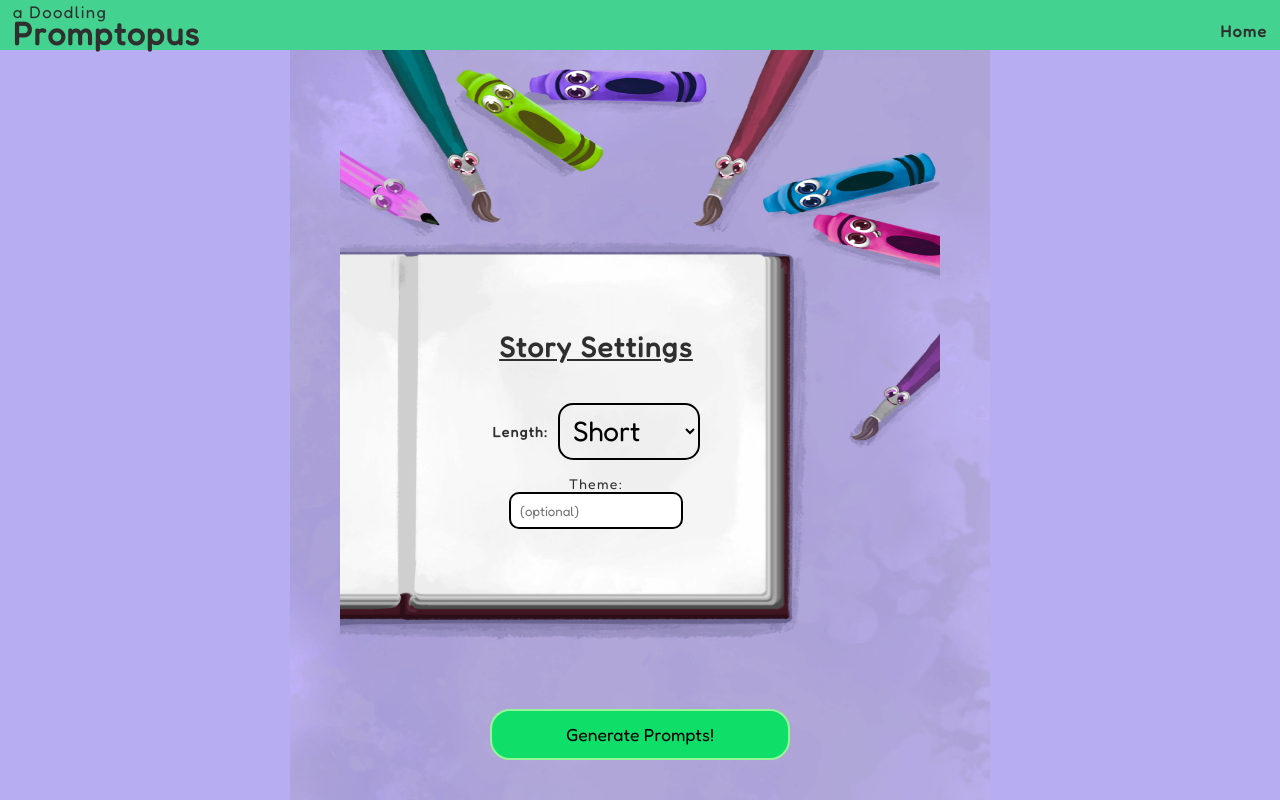
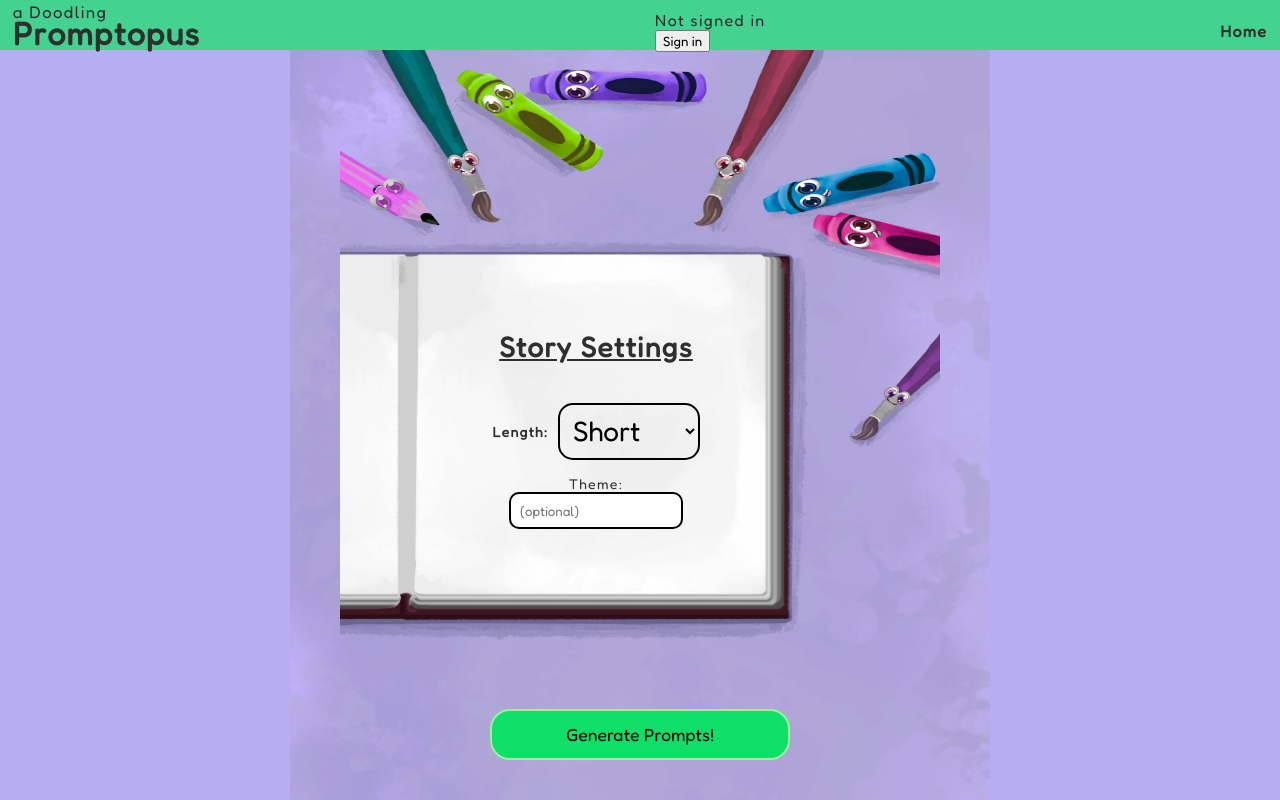
Before and after one commit to TimHuitt/Promptopus, a Next.js app: page /stories in a window 1280 px wide. Built offline with nearby package versions, Linux system fonts and the light colour scheme; no server answers.

Commit message:
add base google oauth

```diff
--- a/components/Header/index.tsx
+++ b/components/Header/index.tsx
@@ -1,6 +1,7 @@
 import Link from 'next/link'
 import { usePathname } from 'next/navigation'
 import styles from './Header.module.css'
+import Login from '../../components/Login'
 
 const Header: React.FC = () => {
   const pathname = usePathname()
@@ -13,6 +14,7 @@
           <h1>Promptopus</h1>
         </div>
       </Link>
+      <Login />
       { pathname !== "/" ? (
         <Link href="/">
             <h4>Home</h4>
--- /dev/null
+++ b/components/Login/Login.module.css
@@ -0,0 +1,2 @@
+.Login {
+}
--- /dev/null
+++ b/components/Login/index.tsx
@@ -0,0 +1,20 @@
+import { useSession, signIn, signOut } from "next-auth/react"
+import './Login.module.css'
+
+export default function Component() {
+  const { data: session } = useSession()
+  if (session) {
+    return (
+      <div className="Login">
+        Signed in as {session.user.email} <br />
+        <button onClick={() => signOut()}>Sign out</button>
+      </div>
+    )
+  }
+  return (
+    <div className="Login">
+      Not signed in <br />
+      <button onClick={() => signIn()}>Sign in</button>
+    </div>
+  )
+}
--- a/package.json
+++ b/package.json
@@ -10,6 +10,7 @@
     "dotenv": "^16.4.5",
     "mongoose": "^8.2.1",
     "next": "latest",
+    "next-auth": "^4.24.6",
     "react": "18.2.0",
     "react-dom": "18.2.0",
     "react-ga4": "^2.1.0"
--- a/pages/_app.tsx
+++ b/pages/_app.tsx
@@ -1,11 +1,19 @@
 import { useEffect } from 'react'
+import { SessionProvider } from 'next-auth/react';
 import '../styles/global.css';
 import ReactGA from 'react-ga4'
 
-export default function App({ Component, pageProps }) {
+export default function App({
+  Component,
+  pageProps: { session, ...pageProps },
+}) {
   useEffect(() => {
     ReactGA.initialize("G-EVH9V7EX44")
-  }, []);
+  }, [])
 
-  return <Component {...pageProps} />;
+  return (
+    <SessionProvider session={pageProps.session}>
+      <Component {...pageProps} />
+    </SessionProvider>
+  )
 }
```
Also changed, not shown: pages/api/auth/[...nextauth].js (added, +13 -0 lines), components/Denied/Denied.module.css (added), components/Denied/index.tsx (added), 1 other file (tests, documents, lock files or other folders).
